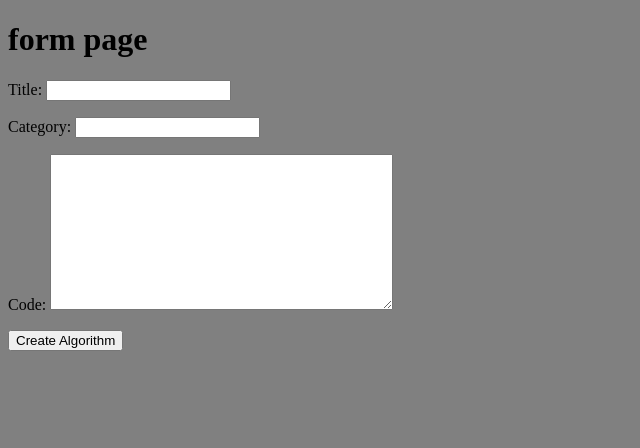
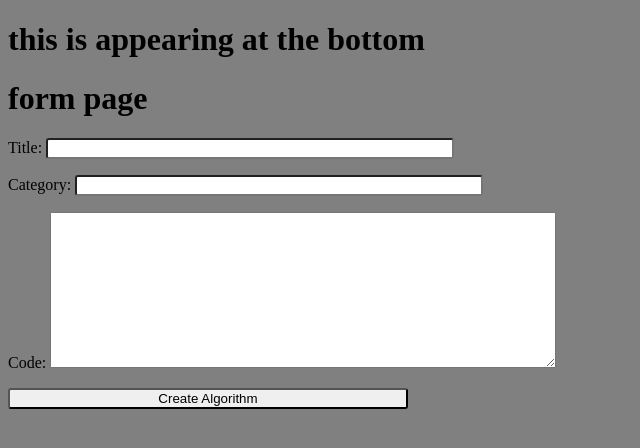
Before and after one commit to arslan-ashraf/csinjs, a Django app: page /create/ in a window 1280 px wide. Shown: the top 448 px of the page, without its empty margins (0-640 px from the left). Run offline with Django 3.2, Linux system fonts and the light colour scheme; a user stored in the database is signed in.

Commit message:
fixed strange bugs

```diff
--- /dev/null
+++ b/static_files/css/algorithm_form.css
@@ -0,0 +1,8 @@
+.algorithm_form input {
+	border-radius: 3px;
+	width: 400px;
+}
+
+.algorithm_form textarea {
+	width: 500px;
+}
--- /dev/null
+++ b/static_files/js/main.js
@@ -0,0 +1 @@
+console.log('javascript running')
--- a/templates/algorithms/algorithm_form.html
+++ b/templates/algorithms/algorithm_form.html
@@ -1,13 +1,22 @@
 {% include 'base.html' %}
+{% load staticfiles %}
 
-{% block content %}
+<h1>this is appearing at the bottom</h1>
+
+{% block css %}
+
+	<link rel="stylesheet" type="text/css" href="{% static 'css/algorithm_form.css' %}">
+
+{% endblock css %}
+
+{% block main %}
 
 	<h1>form page</h1>
 
-	<form method="POST">
+	<form method="POST" class="algorithm_form">
 		{% csrf_token %}
 		{{ form.as_p }}
 		<input type="submit" value="Create Algorithm">
 	</form>
 
-{% endblock content %}
+{% endblock main %}
--- a/templates/base.html
+++ b/templates/base.html
@@ -6,15 +6,19 @@
 		<meta charset="UTF-8">
 		<title>Computer Science In Javascript</title>
 		<link rel="stylesheet" type="text/css" href="{% static 'css/main.css' %}">
-		<!-- <style>body { background: grey; }</style> -->
+		{% block css %} {% endblock css %}
 	</head>
 	<body>
 		<div class="main">
+
 			{% block main %}
 
 
 
 			{% endblock main %}
+
+		<script type="text/javascript", src="{% static 'js/main.js' %}"></script>
+
 		</div>
 	</body>
 </html>
```
